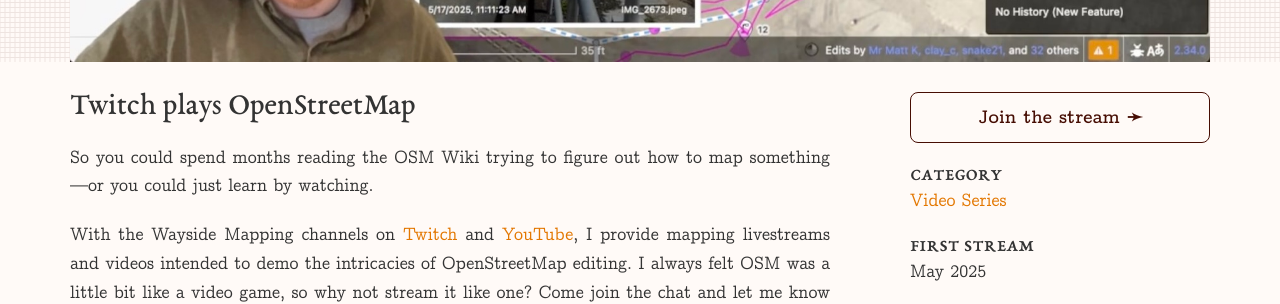
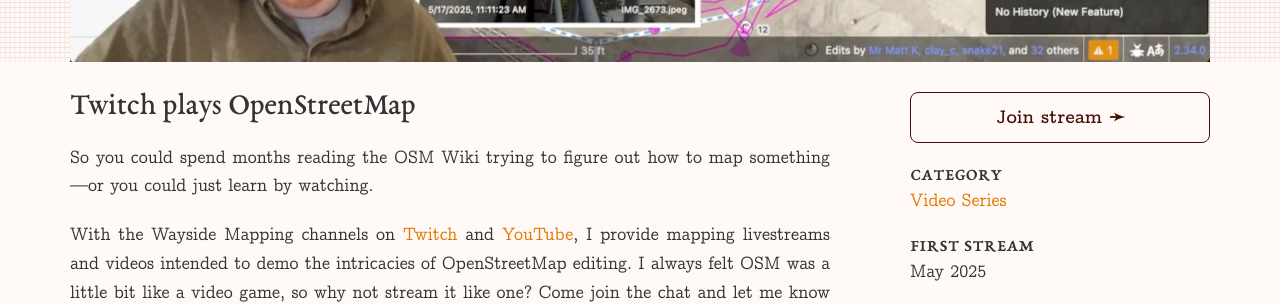
Before and after one commit to waysidemapping/waysidemapping.org, a Jekyll site: the page built from _source/_projects/wayside-mapping.md, in a window 1280 px wide. Shown: the part 693-997 px from the top of the page. Built offline with Jekyll 4.4.1, drawn with Linux system fonts in a browser that asks for light colours.

Commit message:
Simplify some things

```diff
--- a/_config.yml
+++ b/_config.yml
@@ -35,10 +35,10 @@
       permalink: /projects/:path/
       layout: project
 email: quincy@waysidemapping.org
-youtube_page: "@WaysideMapping"
-twitch: WaysideMapping
+youtube_page: "@waysidemapping"
+twitch: waysidemapping
 wikipedia: Quincylvania
-github: WaysideMapping
+github: waysidemapping
 kofi: waysidemapping
 openstreetmap: quincylvania
 linkedin: quincy-morgan
--- a/_source/_projects/wayside-mapping.md
+++ b/_source/_projects/wayside-mapping.md
@@ -12,7 +12,7 @@
 status: Ongoing
 start: 2025-05-23
 start_label: First Stream
-external: Join the stream
+external: Join stream
 external_url: https://www.twitch.tv/WaysideMapping
 tags:
   - YouTube Channel
--- a/_source/index.html
+++ b/_source/index.html
@@ -15,13 +15,13 @@
 
 <p><img class="floated" style="max-width: 280px; float: right;margin-left: 25px;margin-right:-80px;margin-bottom: 0.35em;margin-top: 0.35em;" src="{{'/img/quincy-train.jpg' | absolute_url}}"/></p>
 
-I've dedicated most of my career to the world's largest collaborative map database, **[OpenStreetMap](https://openstreetmap.org/about)**. Sitting at the center of folk geography and the geospatial industry, this strange, amazing project is relied on by millions of people every data.
+I've dedicated most of my career to the world's largest collaborative map database, [OpenStreetMap](https://openstreetmap.org/about) (OSM). Sitting at the center of folk geography and the geospatial industry, this strange, amazing project is relied on by millions of people every data.
 
-From 2018 to 2021 I was a full-time maintainer of [**iD**](https://en.wikipedia.org/wiki/ID_(software)), the default and most-used OpenStreetMap editor. During this time, I helped develop a number of core features including iPad support, multiselect editing, and issue detection. If you've ever visited [osm.org/edit](https://www.openstreetmap.org/edit?editor=id) then you've already interacted with my work.
+From 2018 to 2021 I was a full-time maintainer of [iD](https://en.wikipedia.org/wiki/ID_(software)), the default and most-used OpenStreetMap editor. During this time, I helped develop a number of core features including iPad support, multiselect editing, and issue detection. If you've ever visited [osm.org/edit](https://www.openstreetmap.org/edit?editor=id) then you've already interacted with my work.
 
 <p><img class="floated" style="max-width: 280px; float: left;margin-right: 25px;margin-left:-80px;margin-bottom: 0.35em;margin-top: 0.35em;" src="{{'/img/quincy-gps.jpg' | absolute_url}}"/></p>
 
-I was Technical Lead at [**OpenStreetMap US**](https://openstreetmap.us) from 2022 to 2025, where I supported the tech needs of the organization and its partners as we worked to grow OSM in the United States. My accomplishments included modernizing the Field Papers codebase, helping launch the Community Projects program, and rebuilding the OSM US website.
+I was Technical Lead at [OpenStreetMap US](https://openstreetmap.us) from 2022 to 2025, where I supported the tech needs of the organization and its partners as we worked to grow OSM in the United States. My accomplishments included modernizing the Field Papers codebase, helping launch the Community Projects program, and rebuilding the OSM US website.
 
 I remain committed to OpenStreetMap in a volunteer capacity through map edits, working group participation, and open source contributions.
 
```
